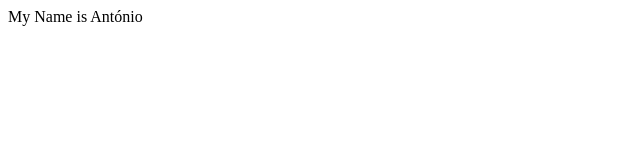
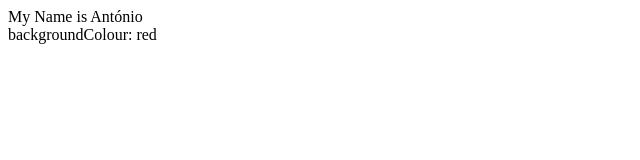
Before and after one commit to antoniobarata/antoniobarata, a plain HTML site: page index.html in a window 1280 px wide. Shown: the whole page, without its empty margins (0-640 px from the left). Drawn offline with Linux system fonts and the light colour scheme.

Commit message:
Added div in index.html

```diff
--- a/index.html
+++ b/index.html
@@ -1 +1,2 @@
 <Hi> My Name is António </H1>
+<div> backgroundColour: red </div>
```
